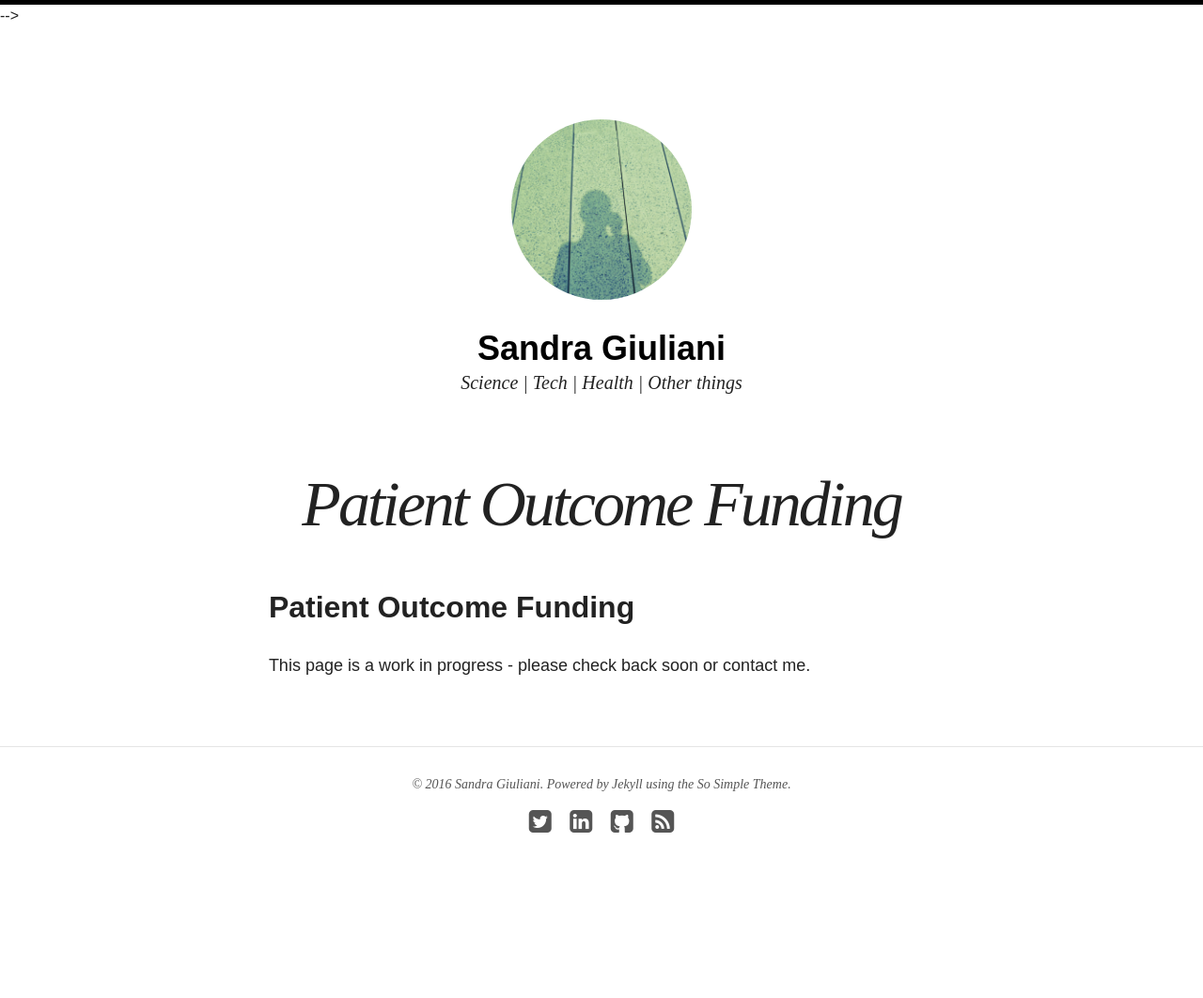
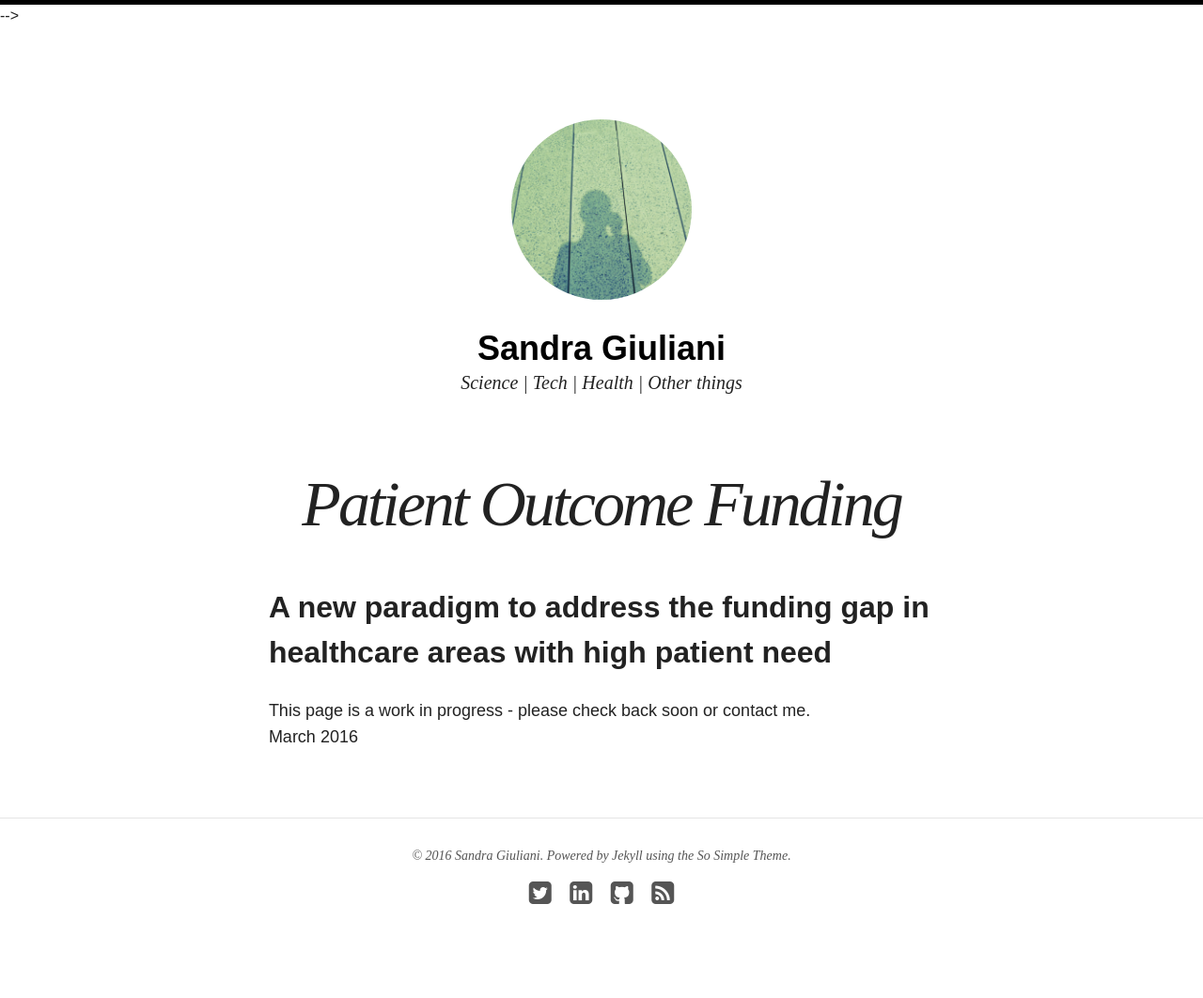
Before and after one commit to sandygiuliani/sandygiuliani.github.io, a Jekyll site: the page built from pof/index.md, in a window 1280 px wide. Shown: the whole page at 94% size. Built offline with Jekyll 4.4.1, drawn with Linux system fonts in a browser that asks for light colours; nearby versions of some CDN libraries; before the commit the page ends 986 px from its top, so only the background shows below that.

Commit message:
fix pof page

```diff
--- a/pof/index.md
+++ b/pof/index.md
@@ -6,6 +6,7 @@ date: 2015-11-08T15:02:56+00:00
 search_omit: false
 ---
 
-## Patient Outcome Funding
+## A new paradigm to address the funding gap in healthcare areas with high patient need
 
 This page is a work in progress - please check back soon or contact me.
+March 2016
```
